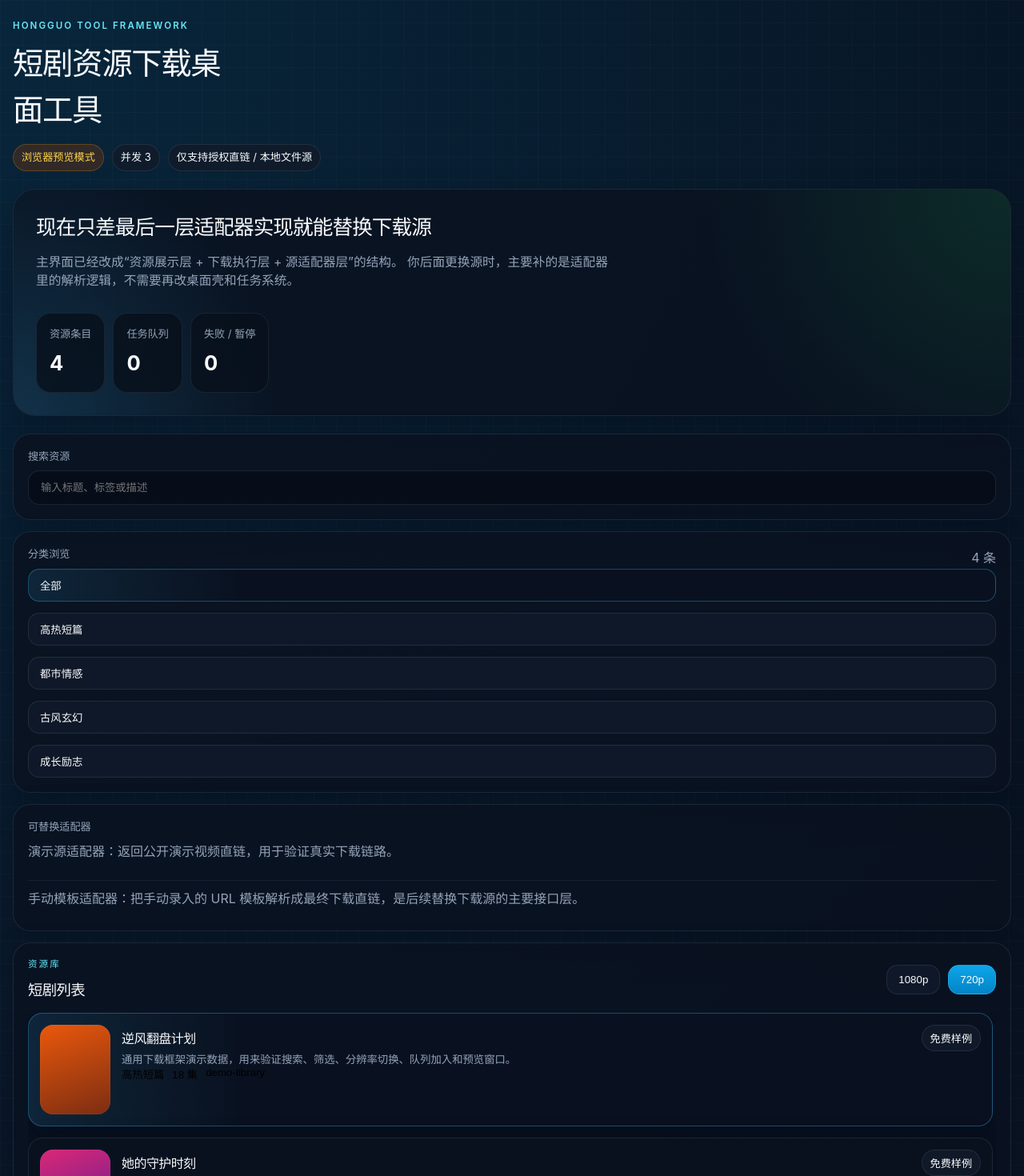
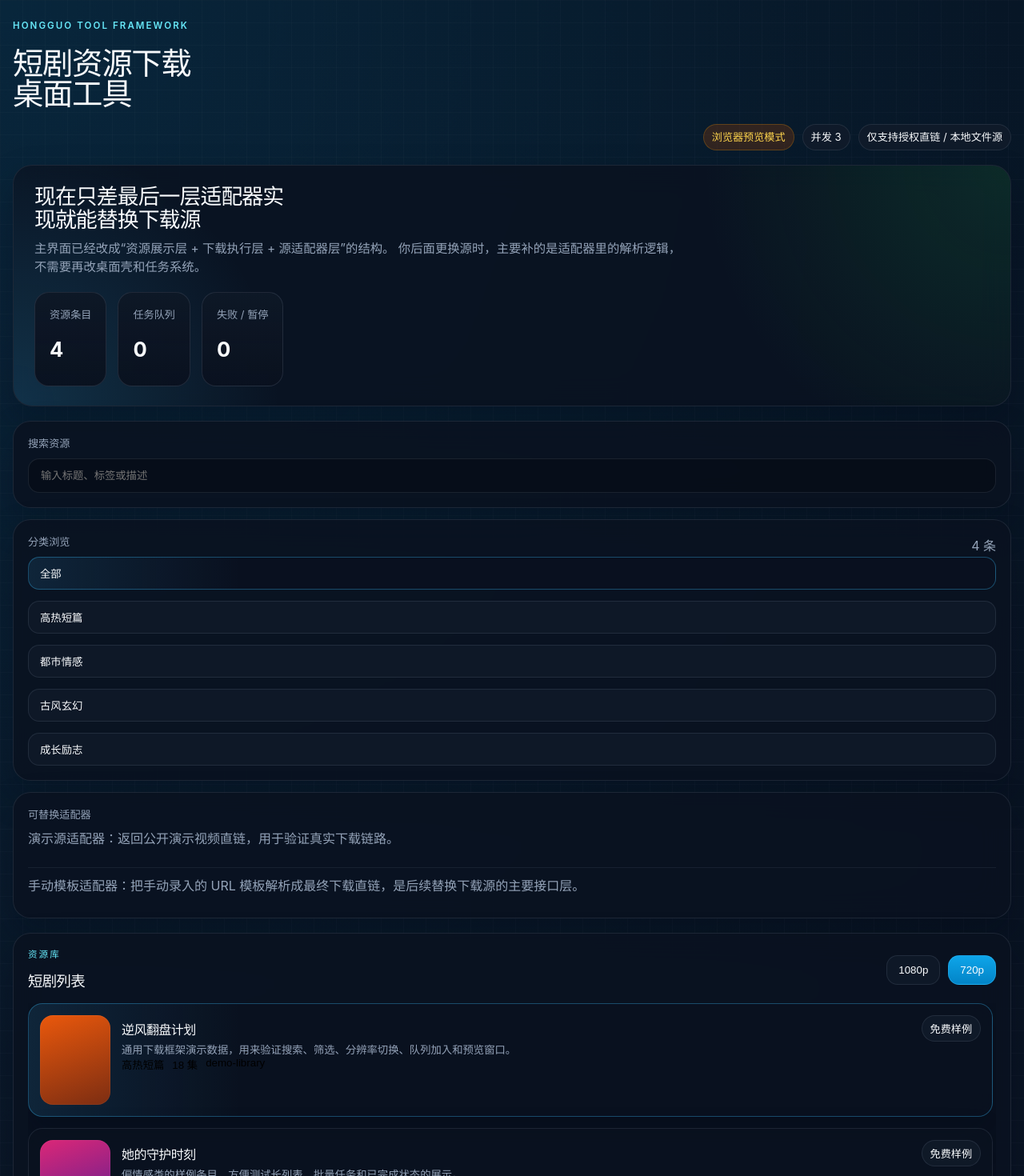
Before and after one commit to Nevermore222/HongGuo_Tool_Codex, a React (Vite) app: page / in a window 1280 px wide. Shown: the top 1470 px of the page at 80% size. Built offline with nearby package versions, Linux system fonts and the light colour scheme.

Commit message:
Refine browser layout and modal hierarchy

```diff
--- a/src/App.css
+++ b/src/App.css
@@ -2,7 +2,7 @@
   width: min(1680px, calc(100vw - 32px));
   margin: 0 auto;
   display: grid;
-  gap: 22px;
+  gap: 18px;
   padding: 24px 0 32px;
 }
 
@@ -42,11 +42,19 @@
 
 .topbar {
   grid-template-columns: minmax(0, 1fr) auto;
-  align-items: end;
+  align-items: start;
+  gap: 18px;
+}
+
+.topbar-title {
+  display: grid;
+  gap: 10px;
 }
 
 .topbar-title h1 {
-  max-width: 11ch;
+  max-width: 9ch;
+  font-size: clamp(2.1rem, 3vw, 3rem);
+  line-height: 0.98;
 }
 
 .topbar-actions,
@@ -82,6 +90,10 @@
   flex-wrap: wrap;
 }
 
+.topbar-actions {
+  justify-content: flex-end;
+}
+
 .hero-panel,
 .card,
 .catalog-panel,
@@ -93,6 +105,7 @@
   background: var(--surface);
   border: 1px solid var(--border);
   box-shadow: 0 20px 44px rgba(2, 8, 20, 0.26);
+  backdrop-filter: blur(18px);
 }
 
 .card,
@@ -104,10 +117,10 @@
 }
 
 .hero-panel {
-  grid-template-columns: minmax(0, 1.6fr) minmax(280px, 0.9fr);
-  gap: 28px;
-  padding: 28px;
-  border-radius: 28px;
+  grid-template-columns: minmax(0, 1fr);
+  gap: 18px;
+  padding: 24px 26px;
+  border-radius: 24px;
   overflow: hidden;
 }
 
@@ -132,26 +145,38 @@
 
 .hero-copy {
   display: grid;
-  gap: 12px;
+  gap: 10px;
+  max-width: 900px;
+}
+
+.hero-copy h2 {
+  max-width: 18ch;
+  font-size: clamp(1.55rem, 2.1vw, 2.35rem);
+  line-height: 1.08;
 }
 
 .hero-copy p {
-  max-width: 720px;
+  max-width: 820px;
   color: var(--muted);
-  font-size: 0.98rem;
+  font-size: 0.96rem;
 }
 
 .hero-metrics {
-  align-content: end;
+  align-content: start;
   grid-template-columns: repeat(3, minmax(0, 1fr));
+  gap: 14px;
+  margin-top: 2px;
 }
 
 .metric-card {
   min-width: 0;
-  padding: 16px;
+  min-height: 118px;
+  padding: 18px;
   border-radius: 18px;
-  background: rgba(8, 16, 28, 0.82);
-  border: 1px solid rgba(148, 163, 184, 0.12);
+  background:
+    linear-gradient(180deg, rgba(14, 24, 39, 0.96), rgba(10, 18, 32, 0.82)),
+    rgba(8, 16, 28, 0.82);
+  border: 1px solid rgba(148, 163, 184, 0.16);
 }
 
 .metric-card span {
@@ -162,25 +187,49 @@
 
 .metric-card strong {
   display: block;
-  margin-top: 8px;
+  margin-top: 14px;
   font-size: clamp(1.55rem, 2vw, 2.1rem);
   color: var(--text-strong);
 }
 
 .workspace {
-  grid-template-columns: 250px minmax(0, 1.1fr) minmax(340px, 0.9fr);
+  grid-template-columns: 260px minmax(0, 1.02fr) minmax(380px, 0.98fr);
   align-items: start;
+  gap: 18px;
 }
 
 .bottom-grid {
-  grid-template-columns: minmax(0, 1.18fr) minmax(400px, 0.82fr);
+  grid-template-columns: minmax(0, 1.1fr) minmax(400px, 0.9fr);
   align-items: start;
+  gap: 18px;
 }
 
 .sidebar {
   position: sticky;
   top: 18px;
   align-self: start;
+}
+
+.sidebar,
+.catalog-panel,
+.detail-panel,
+.queue-panel,
+.import-panel {
+  min-width: 0;
+}
+
+.catalog-panel,
+.detail-panel,
+.queue-panel,
+.import-panel {
+  min-height: 0;
+}
+
+.detail-panel {
+  position: sticky;
+  top: 18px;
+  max-height: calc(100vh - 36px);
+  overflow: auto;
 }
 
 .panel-section {
@@ -281,7 +330,7 @@
 .catalog-list,
 .queue-list,
 .log-list {
-  max-height: 760px;
+  max-height: 680px;
   overflow: auto;
   padding-right: 4px;
 }
@@ -550,6 +599,10 @@ button:disabled {
   border: 1px solid rgba(148, 163, 184, 0.12);
 }
 
+.panel-stack {
+  gap: 16px;
+}
+
 .info-card span {
   display: block;
   color: var(--muted);
@@ -611,26 +664,33 @@ button:disabled {
   display: grid;
   place-items: center;
   padding: 24px;
-  background: rgba(2, 6, 23, 0.74);
+  z-index: 80;
+  backdrop-filter: blur(12px);
+  background: rgba(2, 6, 23, 0.82);
 }
 
 .modal {
-  width: min(780px, 100%);
-  padding: 20px;
-  border-radius: 24px;
+  width: min(920px, 100%);
+  max-height: min(86vh, 920px);
+  overflow: auto;
+  padding: 22px;
+  border-radius: 26px;
+  border: 1px solid var(--border-strong);
+  background: var(--surface-strong);
 }
 
 .preview-player {
   width: 100%;
+  max-height: 62vh;
+  object-fit: cover;
   border-radius: 16px;
-  margin-top: 18px;
+  margin-top: 16px;
   background: #020617;
 }
 
 @media (max-width: 1320px) {
   .workspace,
   .bottom-grid,
-  .hero-panel,
   .topbar {
     grid-template-columns: 1fr;
   }
@@ -639,8 +699,21 @@ button:disabled {
     position: static;
   }
 
+  .detail-panel {
+    position: static;
+    max-height: none;
+    overflow: visible;
+  }
+
   .hero-metrics {
     grid-template-columns: repeat(3, minmax(0, 1fr));
+  }
+}
+
+@media (max-width: 980px) {
+  .hero-metrics,
+  .info-grid {
+    grid-template-columns: repeat(2, minmax(0, 1fr));
   }
 }
 
@@ -648,6 +721,11 @@ button:disabled {
   .shell {
     width: min(100vw - 20px, 100%);
     padding: 14px 0 20px;
+  }
+
+  .topbar-title h1,
+  .hero-copy h2 {
+    max-width: none;
   }
 
   .hero-metrics,
```
